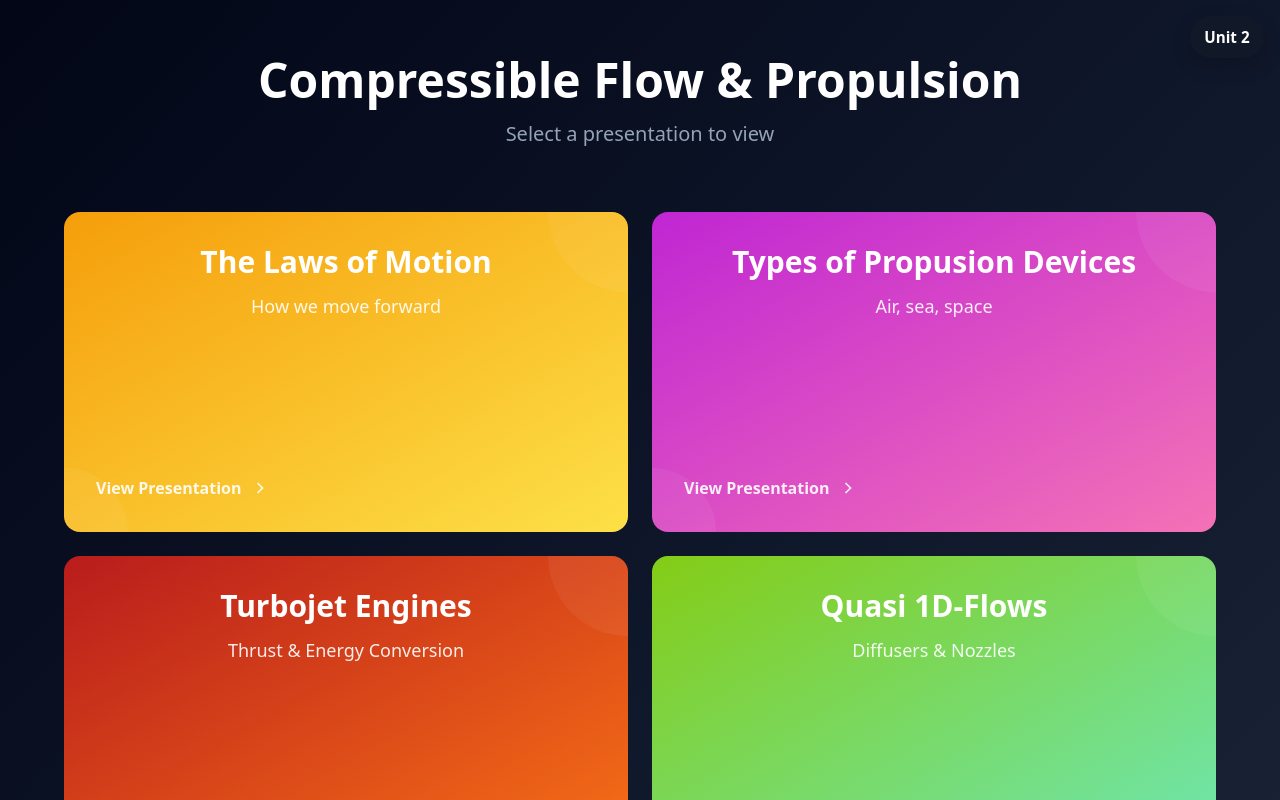
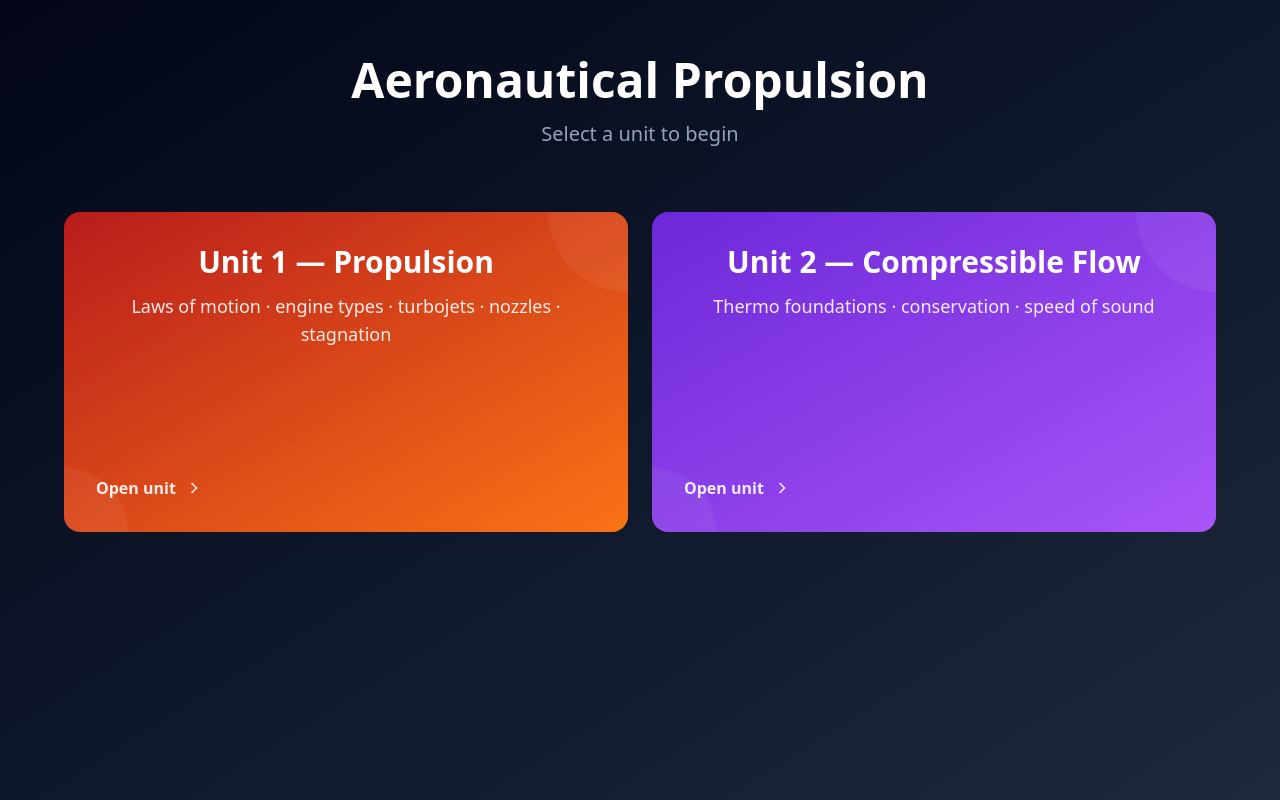
Before and after one commit to cjohnson155/aeronautical_propulsion, a React (Vite) app: page / in a window 1280 px wide. Shown: the top 800 px of the page. Built offline with nearby package versions, Linux system fonts and the light colour scheme.

Commit message:
Menu for both units

```diff
--- a/App.jsx
+++ b/App.jsx
@@ -1,145 +1,77 @@
-import React, { useState } from 'react';
-// ThermodynamicsPresentation merged into Unit2_ME3470 — archived, kept on disk for reference
-// import ThermodynamicsPresentation from './ThermodynamicsPresentation';
-import Quasi1DFlowsPresentation from './Quasi1DFlowsPresentation';
-import TurbojetPresentation from './TurbojetPresentation';
-import PropulsionDeck from './PropulsionDeck';
-import NewtonsLawsPropulsion from './NewtonsLawsPropulsion';
-import Unit2_ME3470 from './Unit2_ME3470';
-import StagnationProperties from './StagnationProperties';
+import { useState, useEffect, useCallback } from 'react'
+import Unit1Menu from './Unit1Menu.jsx'
+import Unit2Deck from './Unit2/App.jsx'
 
-// ── ARCHIVED DECKS (superseded — kept out of the build on purpose) ───────────
-// CompressibleFlowPresentation.jsx  → speed-of-sound / Mach / stagnation now
-//                                      live in Unit2_ME3470 (Section 5).
-// Unit2slides.jsx                    → its Section 1 (intro + thrust/density)
-//                                      was merged into Unit2_ME3470.
-// Both files remain on disk for reference; re-import here only if you need them.
-// import CompressibleFlowPresentation from './CompressibleFlowPresentation';
-// import Unit2slides from './Unit2slides';
-// ThermodynamicsPresentation.jsx → content merged into Unit2_ME3470 (Sections 2 & 4).
+// ── Top-level course hub ─────────────────────────────────────────────────────
+// Landing page → pick a unit. Lightweight hash routing (no router dependency):
+//   #/        → this landing page
+//   #/unit1   → Unit 1 (propulsion decks menu)
+//   #/unit2   → Unit 2 (compressible-flow slide deck)
+// Hashes are used because this is a GitHub Pages *project* page: they need no
+// server-side redirect, so the browser/phone Back button works and links like
+// …/#/unit2 are shareable. Vite's `base` handles asset URLs independently.
 
-const App = () => {
-  const [currentPresentation, setCurrentPresentation] = useState(null);
+function readRoute() {
+  const h = window.location.hash.replace(/^#\/?/, '')
+  if (h === 'unit1') return 'unit1'
+  if (h === 'unit2') return 'unit2'
+  return 'home'
+}
 
-  const presentations = [
+const units = [
   {
-      id: 'newtonslaws',
-      title: 'The Laws of Motion',
-      subtitle: 'How we move forward',
-      component: NewtonsLawsPropulsion,
-      color: 'from-amber-500 to-yellow-300'
-    },
+    id: 'unit1',
+    title: 'Unit 1 — Propulsion',
+    subtitle: 'Laws of motion · engine types · turbojets · nozzles · stagnation',
+    color: 'from-red-700 to-orange-500',
+  },
   {
-      id: 'propulsion',
-      title: 'Types of Propusion Devices',
-      subtitle: 'Air, sea, space',
-      component: PropulsionDeck,
-      color: 'from-fuchsia-600 to-pink-400'
-    },
-    {
-      id: 'turbojet',
-      title: 'Turbojet Engines',
-      subtitle: 'Thrust & Energy Conversion',
-      component: TurbojetPresentation,
-      color: 'from-red-700 to-orange-500'
-    },
-    // ── ARCHIVED: ThermodynamicsPresentation merged into Unit2_ME3470
-    // {
-    //   id: 'thermodynamics',
-    //   title: 'Thermodynamics Fundamentals',
-    //   subtitle: 'First & Second Laws, Entropy',
-    //   component: ThermodynamicsPresentation,
-    //   color: 'from-blue-700 to-indigo-400'
-    // },
-    // ── ARCHIVED: the standalone Compressible Flow deck is superseded by the
-    //    consolidated Unit 2 deck below (Section 5 covers speed of sound / Mach).
-    // {
-    //   id: 'compressible-flow',
-    //   title: 'Compressible Flow',
-    //   subtitle: 'Speed of Sound & Mach Number',
-    //   component: CompressibleFlowPresentation,
-    //   color: 'from-blue-600 to-cyan-600'
-    // },
-    {
-      id: 'quasi-1d-flows',
-      title: 'Quasi 1D-Flows',
-      subtitle: 'Diffusers & Nozzles',
-      component: Quasi1DFlowsPresentation,
-      color: 'from-lime-500 to-emerald-300'
-    },
-    {
-      id: 'Unit2',
-      title: 'Unit 2 — Compressible Flow',
-      subtitle: 'Thermo Foundations · IDG · Energy · Entropy · Conservation · Speed of Sound',
-      component: Unit2_ME3470,
-      color: 'from-violet-700 to-purple-500'
-    },
-    {
-      id: 'stagnation',
-      title: 'Stagnation Properties',
-      subtitle: 'Section 6a · Total Conditions · Mach Relations',
-      component: StagnationProperties,
-      color: 'from-sky-500 to-cyan-300'
-    }
- ];
+    id: 'unit2',
+    title: 'Unit 2 — Compressible Flow',
+    subtitle: 'Thermo foundations · conservation · speed of sound',
+    color: 'from-violet-700 to-purple-500',
+  },
+]
 
-  if (currentPresentation) {
-    const presentation = presentations.find(p => p.id === currentPresentation);
-    const Component = presentation.component;
+export default function App() {
+  const [route, setRoute] = useState(readRoute)
 
-    return (
-      <div>
-        <button
-          onClick={() => setCurrentPresentation(null)}
-          className="fixed top-6 left-6 z-50 bg-gray-800 text-white px-4 py-2 rounded-lg hover:bg-gray-700 transition-colors font-semibold"
-        >
-          ← Back to Menu
-        </button>
-        <Component />
-      </div>
-    );
-  }
+  useEffect(() => {
+    const onHash = () => setRoute(readRoute())
+    window.addEventListener('hashchange', onHash)
+    return () => window.removeEventListener('hashchange', onHash)
+  }, [])
+
+  const go = useCallback((id) => { window.location.hash = `#/${id}` }, [])
+  const goHome = useCallback(() => { window.location.hash = '#/' }, [])
+
+  if (route === 'unit1') return <Unit1Menu onExit={goHome} />
+  if (route === 'unit2') return <Unit2Deck onExit={goHome} />
 
   return (
     <div className="min-h-screen bg-gradient-to-br from-slate-950 via-slate-900 to-slate-800 p-6">
       <div className="max-w-6xl mx-auto">
-        {/* Header */}
         <div className="text-center mb-16 pt-8">
-          <h1 className="text-5xl font-bold text-white mb-4">
-            Compressible Flow & Propulsion
-          </h1>
-          <p className="text-xl text-slate-400">
-            Select a presentation to view
-          </p>
+          <h1 className="text-5xl font-bold text-white mb-4">Aeronautical Propulsion</h1>
+          <p className="text-xl text-slate-400">Select a unit to begin</p>
         </div>
 
-        {/* Presentation Cards Grid */}
         <div className="grid grid-cols-1 md:grid-cols-2 gap-6">
-          {presentations.map((presentation) => (
+          {units.map((u) => (
             <button
-              key={presentation.id}
-              onClick={() => setCurrentPresentation(presentation.id)}
+              key={u.id}
+              onClick={() => go(u.id)}
               className="group relative overflow-hidden rounded-2xl transition-all duration-300 hover:shadow-2xl hover:scale-105"
             >
-              {/* Card Background */}
-              <div className={`bg-gradient-to-br ${presentation.color} p-8 h-80 flex flex-col justify-between relative overflow-hidden`}>
-                {/* Decorative elements */}
+              <div className={`bg-gradient-to-br ${u.color} p-8 h-80 flex flex-col justify-between relative overflow-hidden`}>
                 <div className="absolute top-0 right-0 w-40 h-40 bg-white opacity-5 rounded-full -mr-20 -mt-20 group-hover:scale-150 transition-transform duration-300"></div>
                 <div className="absolute bottom-0 left-0 w-32 h-32 bg-white opacity-5 rounded-full -ml-16 -mb-16"></div>
-
-                {/* Content */}
                 <div className="relative z-10">
-                  <h2 className="text-3xl font-bold text-white mb-3">
-                    {presentation.title}
-                  </h2>
-                  <p className="text-lg text-white text-opacity-90">
-                    {presentation.subtitle}
-                  </p>
+                  <h2 className="text-3xl font-bold text-white mb-3">{u.title}</h2>
+                  <p className="text-lg text-white text-opacity-90">{u.subtitle}</p>
                 </div>
-
-                {/* CTA */}
                 <div className="relative z-10 flex items-center gap-2 text-white text-opacity-90 group-hover:text-opacity-100 transition-all">
-                  <span className="font-semibold">View Presentation</span>
+                  <span className="font-semibold">Open unit</span>
                   <svg width="20" height="20" viewBox="0 0 24 24" fill="none" stroke="currentColor" strokeWidth="2" className="group-hover:translate-x-2 transition-transform">
                     <polyline points="9 18 15 12 9 6"></polyline>
                   </svg>
@@ -148,14 +80,7 @@ const App = () => {
             </button>
           ))}
         </div>
-
-        {/* Footer */}
-        <div className="mt-16 text-center text-slate-400">
-          <p>Click any card to start viewing</p>
-        </div>
       </div>
     </div>
-  );
-};
-
-export default App;
+  )
+}
--- /dev/null
+++ b/Unit1Menu.jsx
@@ -0,0 +1,146 @@
+import React, { useState } from 'react';
+// Unit 1 — propulsion decks menu (formerly the app's root App.jsx).
+// Rendered by ../App.jsx for the #/unit1 route. `onExit` returns to the unit picker.
+// import ThermodynamicsPresentation from './ThermodynamicsPresentation';
+import Quasi1DFlowsPresentation from './Quasi1DFlowsPresentation';
+import TurbojetPresentation from './TurbojetPresentation';
+import PropulsionDeck from './PropulsionDeck';
+import NewtonsLawsPropulsion from './NewtonsLawsPropulsion';
+import StagnationProperties from './StagnationProperties';
+
+// ── ARCHIVED DECKS (kept out of the build on purpose) ────────────────────────
+// CompressibleFlowPresentation.jsx → speed of sound / Mach / stagnation now live
+//                                    in the Unit 2 deck (./Unit2).
+// Unit2slides.jsx                  → its intro/thrust content merged into Unit 2.
+// Unit2_ME3470.jsx                 → the OLD monolithic Unit 2 deck. Unit 2 is now
+//                                    the modular deck in ./Unit2, reached from the
+//                                    top-level unit picker, so this card was
+//                                    removed. File kept on disk for reference.
+// import CompressibleFlowPresentation from './CompressibleFlowPresentation';
+// import Unit2slides from './Unit2slides';
+
+const Unit1Menu = ({ onExit }) => {
+  const [currentPresentation, setCurrentPresentation] = useState(null);
+
+  const presentations = [
+    {
+      id: 'newtonslaws',
+      title: 'The Laws of Motion',
+      subtitle: 'How we move forward',
+      component: NewtonsLawsPropulsion,
+      color: 'from-amber-500 to-yellow-300'
+    },
+    {
+      id: 'propulsion',
+      title: 'Types of Propusion Devices',
+      subtitle: 'Air, sea, space',
+      component: PropulsionDeck,
+      color: 'from-fuchsia-600 to-pink-400'
+    },
+    {
+      id: 'turbojet',
+      title: 'Turbojet Engines',
+      subtitle: 'Thrust & Energy Conversion',
+      component: TurbojetPresentation,
+      color: 'from-red-700 to-orange-500'
+    },
+    {
+      id: 'quasi-1d-flows',
+      title: 'Quasi 1D-Flows',
+      subtitle: 'Diffusers & Nozzles',
+      component: Quasi1DFlowsPresentation,
+      color: 'from-lime-500 to-emerald-300'
+    },
+    {
+      id: 'stagnation',
+      title: 'Stagnation Properties',
+      subtitle: 'Section 6a · Total Conditions · Mach Relations',
+      component: StagnationProperties,
+      color: 'from-sky-500 to-cyan-300'
+    }
+  ];
+
+  if (currentPresentation) {
+    const presentation = presentations.find(p => p.id === currentPresentation);
+    const Component = presentation.component;
+
+    return (
+      <div>
+        <button
+          onClick={() => setCurrentPresentation(null)}
+          className="fixed top-6 left-6 z-50 bg-gray-800 text-white px-4 py-2 rounded-lg hover:bg-gray-700 transition-colors font-semibold"
+        >
+          ← Back to Menu
+        </button>
+        <Component />
+      </div>
+    );
+  }
+
+  return (
+    <div className="min-h-screen bg-gradient-to-br from-slate-950 via-slate-900 to-slate-800 p-6">
+      {onExit && (
+        <button
+          onClick={onExit}
+          className="fixed top-6 left-6 z-50 bg-gray-800 text-white px-4 py-2 rounded-lg hover:bg-gray-700 transition-colors font-semibold"
+        >
+          ← Units
+        </button>
+      )}
+      <div className="max-w-6xl mx-auto">
+        {/* Header */}
+        <div className="text-center mb-16 pt-8">
+          <h1 className="text-5xl font-bold text-white mb-4">
+            Unit 1 — Propulsion
+          </h1>
+          <p className="text-xl text-slate-400">
+            Select a presentation to view
+          </p>
+        </div>
+
+        {/* Presentation Cards Grid */}
+        <div className="grid grid-cols-1 md:grid-cols-2 gap-6">
+          {presentations.map((presentation) => (
+            <button
+              key={presentation.id}
+              onClick={() => setCurrentPresentation(presentation.id)}
+              className="group relative overflow-hidden rounded-2xl transition-all duration-300 hover:shadow-2xl hover:scale-105"
+            >
+              {/* Card Background */}
+              <div className={`bg-gradient-to-br ${presentation.color} p-8 h-80 flex flex-col justify-between relative overflow-hidden`}>
+                {/* Decorative elements */}
+                <div className="absolute top-0 right-0 w-40 h-40 bg-white opacity-5 rounded-full -mr-20 -mt-20 group-hover:scale-150 transition-transform duration-300"></div>
+                <div className="absolute bottom-0 left-0 w-32 h-32 bg-white opacity-5 rounded-full -ml-16 -mb-16"></div>
+
+                {/* Content */}
+                <div className="relative z-10">
+                  <h2 className="text-3xl font-bold text-white mb-3">
+                    {presentation.title}
+                  </h2>
+                  <p className="text-lg text-white text-opacity-90">
+                    {presentation.subtitle}
+                  </p>
+                </div>
+
+                {/* CTA */}
+                <div className="relative z-10 flex items-center gap-2 text-white text-opacity-90 group-hover:text-opacity-100 transition-all">
+                  <span className="font-semibold">View Presentation</span>
+                  <svg width="20" height="20" viewBox="0 0 24 24" fill="none" stroke="currentColor" strokeWidth="2" className="group-hover:translate-x-2 transition-transform">
+                    <polyline points="9 18 15 12 9 6"></polyline>
+                  </svg>
+                </div>
+              </div>
+            </button>
+          ))}
+        </div>
+
+        {/* Footer */}
+        <div className="mt-16 text-center text-slate-400">
+          <p>Click any card to start viewing</p>
+        </div>
+      </div>
+    </div>
+  );
+};
+
+export default Unit1Menu;
--- a/index.html
+++ b/index.html
@@ -4,31 +4,10 @@
     <meta charset="UTF-8" />
     <link rel="icon" type="image/svg+xml" href="./vite.svg" />
     <meta name="viewport" content="width=device-width, initial-scale=1.0" />
-    <title>Compressible Flow & Propulsion Presentations</title>
+    <title>Aeronautical Propulsion — Course Presentations</title>
     <script src="https://cdn.tailwindcss.com"></script>
   </head>
   <body>
-    <a
-      href="Unit2/"
-      style="
-        position: fixed;
-        top: 1rem;
-        right: 1rem;
-        z-index: 9999;
-        padding: 0.6rem 0.9rem;
-        border-radius: 999px;
-        background: #111827;
-        color: white;
-        font-family: system-ui, -apple-system, BlinkMacSystemFont, 'Segoe UI', sans-serif;
-        font-size: 0.95rem;
-        font-weight: 600;
-        text-decoration: none;
-        box-shadow: 0 8px 20px rgba(0,0,0,0.18);
-      "
-    >
-      Unit 2
-    </a>
-
     <div id="root"></div>
     <script type="module" src="./main.jsx"></script>
   </body>
```
